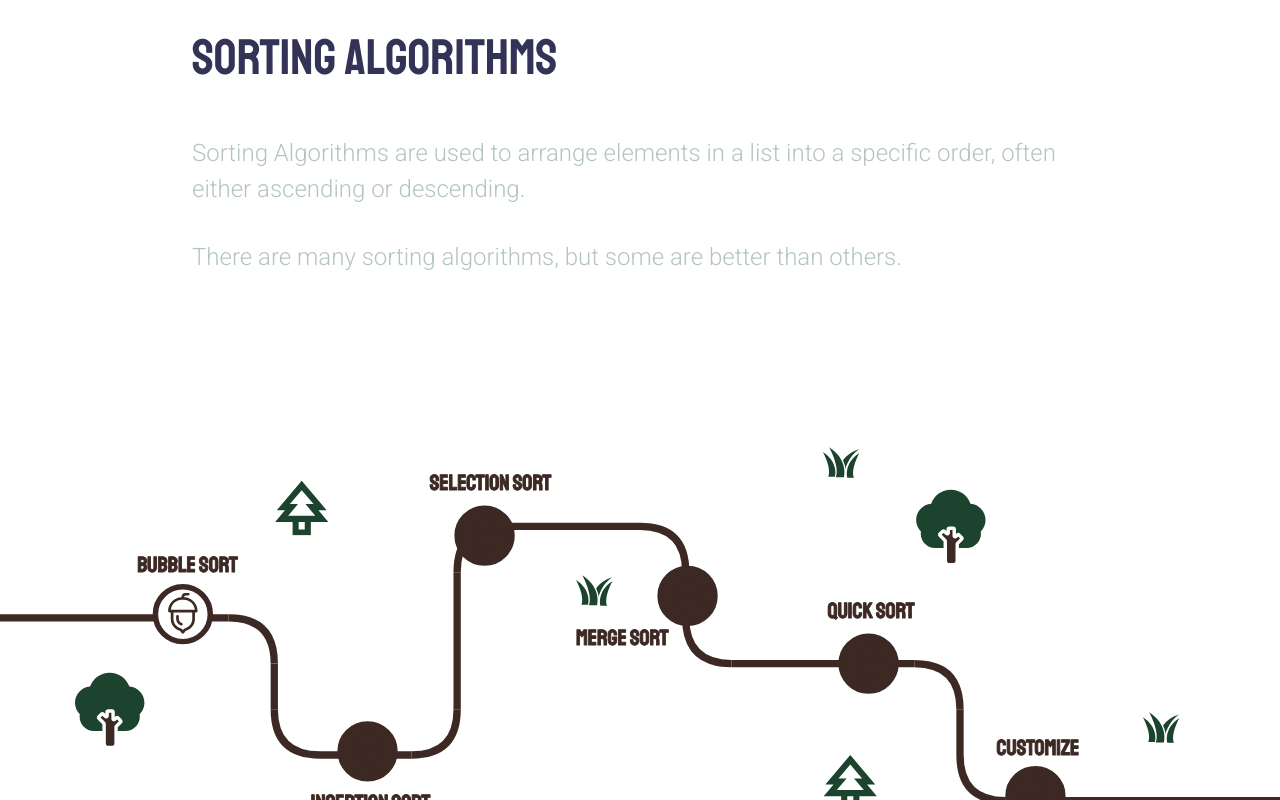
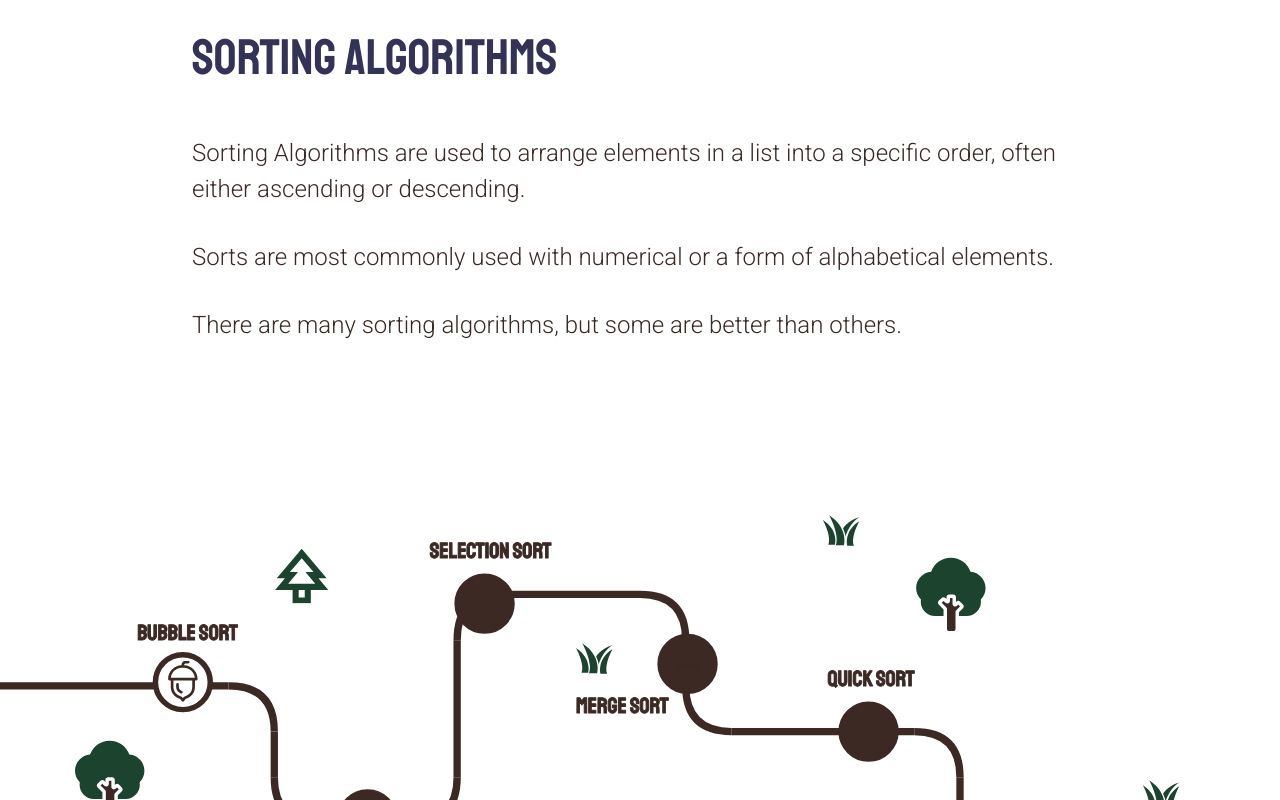
Before and after one commit to vadim-nest/aMAZEthing, a React (Vite) app in the folder Client/: page /learning in a window 1280 px wide. Shown: the part 860-1660 px from the top of the page. Built offline with nearby package versions, Linux system fonts and the light colour scheme; no server answers.

Commit message:
refactor: clean up

```diff
--- a/Client/src/components/learning/learning.tsx
+++ b/Client/src/components/learning/learning.tsx
@@ -22,7 +22,10 @@ export default function LearningPage() {
           <h1>Welcome to the amazing learning experience.</h1>
           <h1>Learn sorting and path finding algorithms.</h1>
         </div>
-        <button className="scroll-learning" onClick={() => window.scrollBy(0, window.innerHeight*0.9)}>
+        <button
+          className="scroll-learning"
+          onClick={() => window.scrollBy(0, window.innerHeight * 0.9)}
+        >
           <h3>Scroll to learn more.</h3>
           <h3>↓</h3>
         </button>
@@ -33,13 +36,14 @@ export default function LearningPage() {
             <div className="sorting-algo">
               <h3 className="explanation-title">Sorting algorithms</h3>
               <p className="explanation-text">
-                {/* Puts elements of a list into an order. It can be numerical and
-                lexicographical, and either ascending or descending. */}
                 Sorting Algorithms are used to arrange elements in a list into a specific order, often either ascending or descending.
               </p>
               <p className="explanation-text">
-                There are many sorting algorithms, but some are better than others.
-
+              Sorts are most commonly used with numerical or a form of alphabetical elements.
+              </p>
+              <p className="explanation-text">
+                There are many sorting algorithms, but some are better than
+                others.
               </p>
             </div>
             <CurveSort />
--- a/Client/src/components/pathfindingLessons/bfsLesson.tsx
+++ b/Client/src/components/pathfindingLessons/bfsLesson.tsx
@@ -53,7 +53,7 @@ function BfsLesson() {
       </div>
       <div className="lesson-wrapper-2">
         <div className="but-options">
-          <button className="button" onClick={bfs}>BFS</button>
+          <button className="button" onClick={bfs}>Visualize</button>
         </div>
         <div ref={ref} id="myCanvas"></div>
       </div>
--- a/Client/src/components/pathfindingLessons/dfsLesson.tsx
+++ b/Client/src/components/pathfindingLessons/dfsLesson.tsx
@@ -48,7 +48,7 @@ function DfsLesson() {
       </div>
       <div className="lesson-wrapper-2">
         <div className="but-options">
-          <button className="button" onClick={dfs}>DFS</button>
+          <button className="button" onClick={dfs}>Visualize</button>
         </div>
         <div ref={ref} id="myCanvas"></div>
       </div>
--- a/Client/src/components/pathfindingLessons/dijkstraLesson.tsx
+++ b/Client/src/components/pathfindingLessons/dijkstraLesson.tsx
@@ -50,7 +50,7 @@ function DijkstraLesson() {
       </div>
       <div className="lesson-wrapper-2">
         <div className="but-options">
-          <button className="button" onClick={dijkstra}>Dijkstra</button>
+          <button className="button" onClick={dijkstra}>Visualize</button>
         </div>
         <div ref={ref} id="myCanvas"></div>
       </div>
--- a/Client/src/components/waitingRoom.tsx
+++ b/Client/src/components/waitingRoom.tsx
@@ -2,7 +2,7 @@ import '../css/waitingRoom.css';
 import { useNavigate } from 'react-router-dom';
 import { useState, useEffect } from 'react';
 import socket from '../services/socket';
-import ProfileGameHistory from './profileGameHistory';
+import ProfileGameHistory from './profile/profileGameHistory';
 
 function WaitingRoom() {
   const navigate = useNavigate();
--- a/Client/src/css/learning.css
+++ b/Client/src/css/learning.css
@@ -38,7 +38,7 @@
 }
 
 .explanation-text {
-  color: var(--dark-brown);
+  color: var(--dark-brown) !important;
   font-size: 24px !important;
   font-weight: 700;
   padding-top: 0 !important;
--- a/Client/src/main.tsx
+++ b/Client/src/main.tsx
@@ -6,7 +6,7 @@ import Welcome from './components/welcome';
 import Game from './components/game';
 import Learning from './components/learning/learning';
 import Login from './components/login';
-import Profile from './components/profile';
+import Profile from './components/profile/profile';
 import About from './components/about';
 import BubbleLesson from './components/sortingLessons/bubbleLesson';
 import { Provider } from 'react-redux';
```
Also changed, not shown: Client/src/components/profile/profile.tsx (renamed from Client/src/components/profile.tsx, +7 -7 lines), Client/src/components/profile/profileGameHistory.tsx (renamed from Client/src/components/profileGameHistory.tsx, +5 -5 lines), Client/src/components/profile/coin.tsx (renamed from Client/src/components/svg/coin.tsx).
